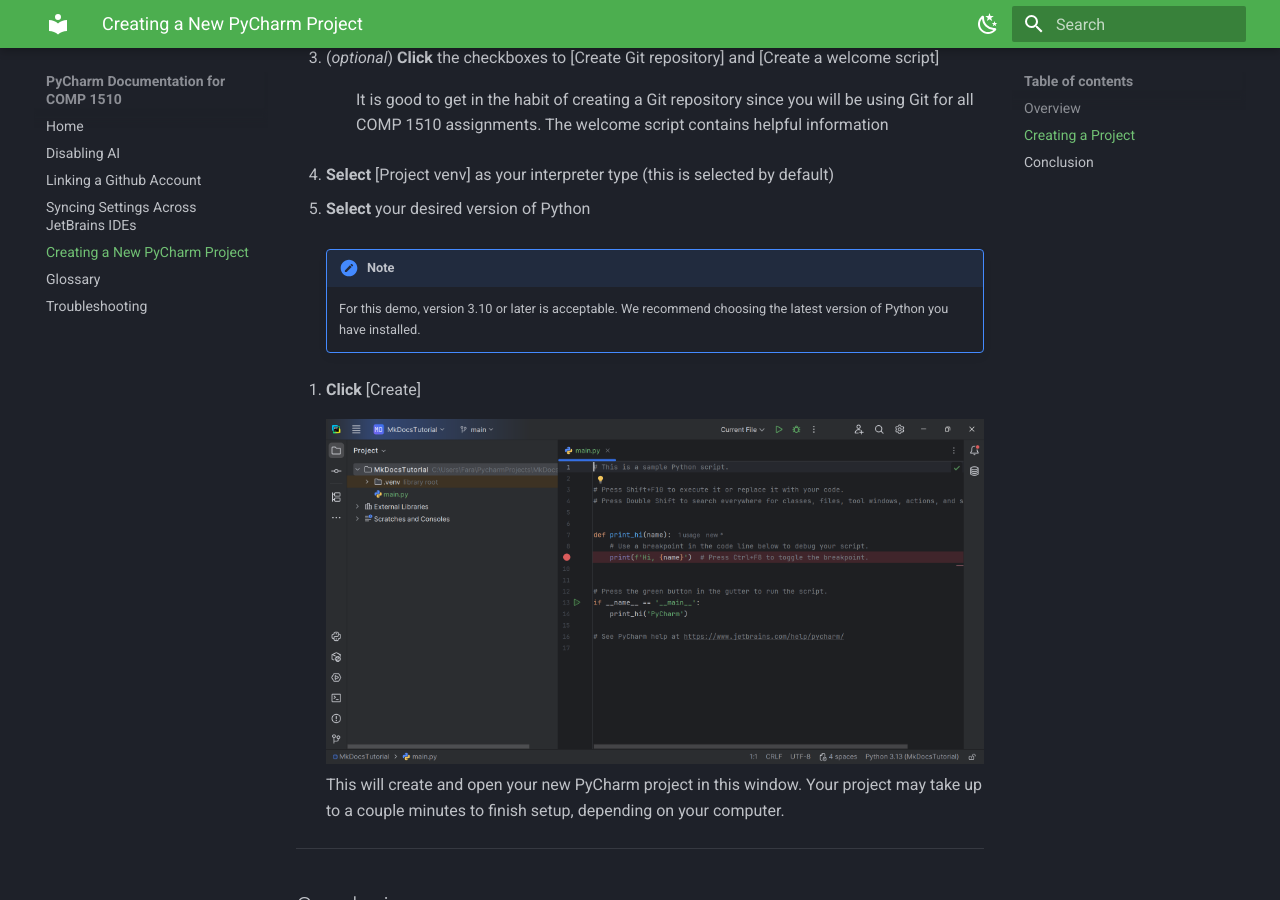
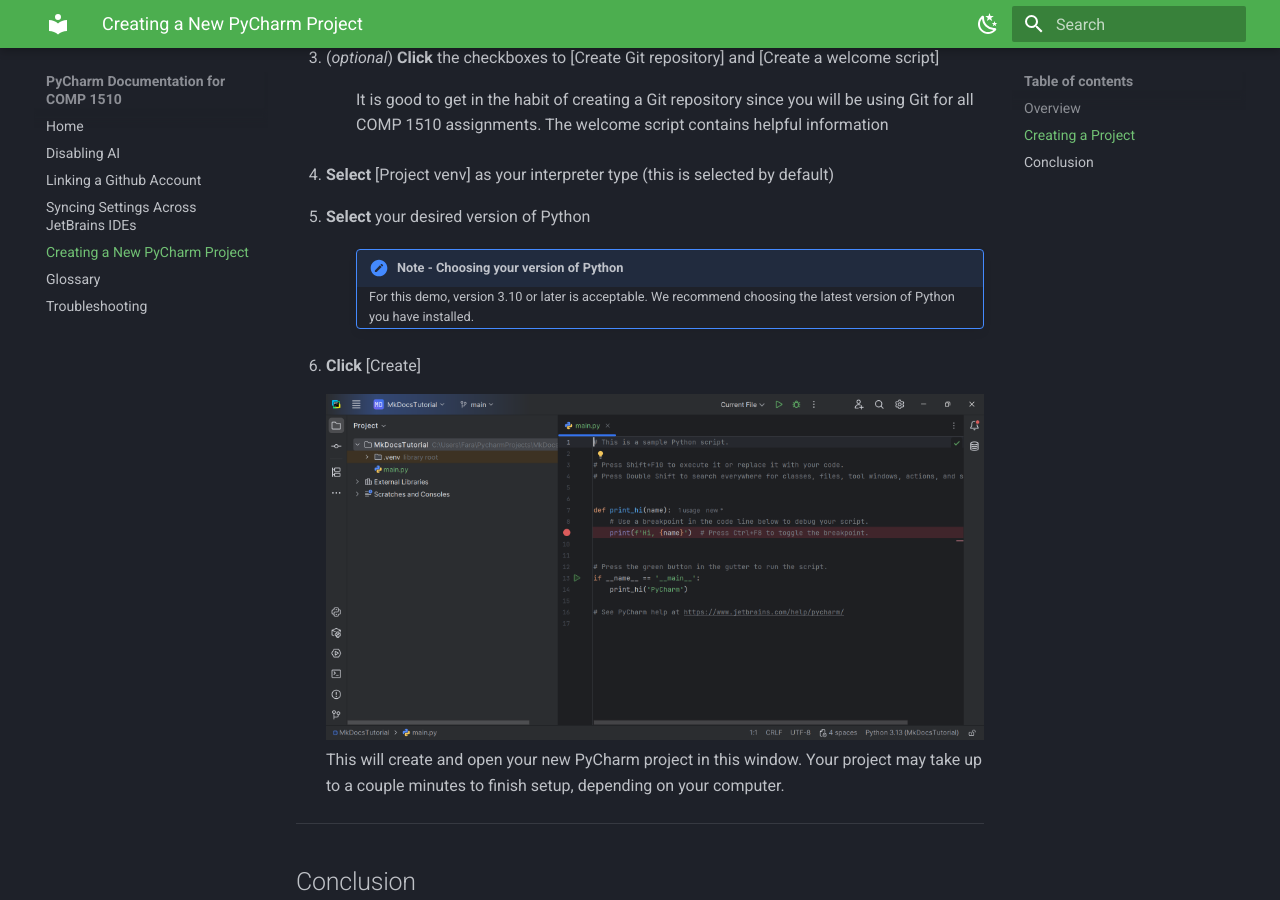
Before and after one commit to farahalterman/mkdocsDemo, an MkDocs documentation site: the page built from docs/Create_Project.md, in a window 1280 px wide and 900 px high, scrolled down 1285 px. Built offline with MkDocs 1.6.1 and Material for MkDocs 9.7.7, drawn with Linux system fonts in a browser that asks for light colours.

Commit message:
Fix numbering bug

```diff
--- a/docs/Create_Project.md
+++ b/docs/Create_Project.md
@@ -27,11 +27,8 @@ In this section, you will learn how to create a new PyCharm project. You'll also
 4. **Select** [Project venv] as your interpreter type (this is selected by default)
 
 5. **Select** your desired version of Python
-
-:  !!! note
-
+:   !!! note  "Note - Choosing your version of Python"
         For this demo, version 3.10 or later is acceptable. We recommend choosing the latest version of Python you have installed.
-
 6. **Click** [Create]
 
 :   ![A new PyCharm project with Git repository and a welcome script named main.py](assets/CreateProject_03_Project_Window.png"A new PyCharm project with Git repository and a welcome script named main.py")
```
